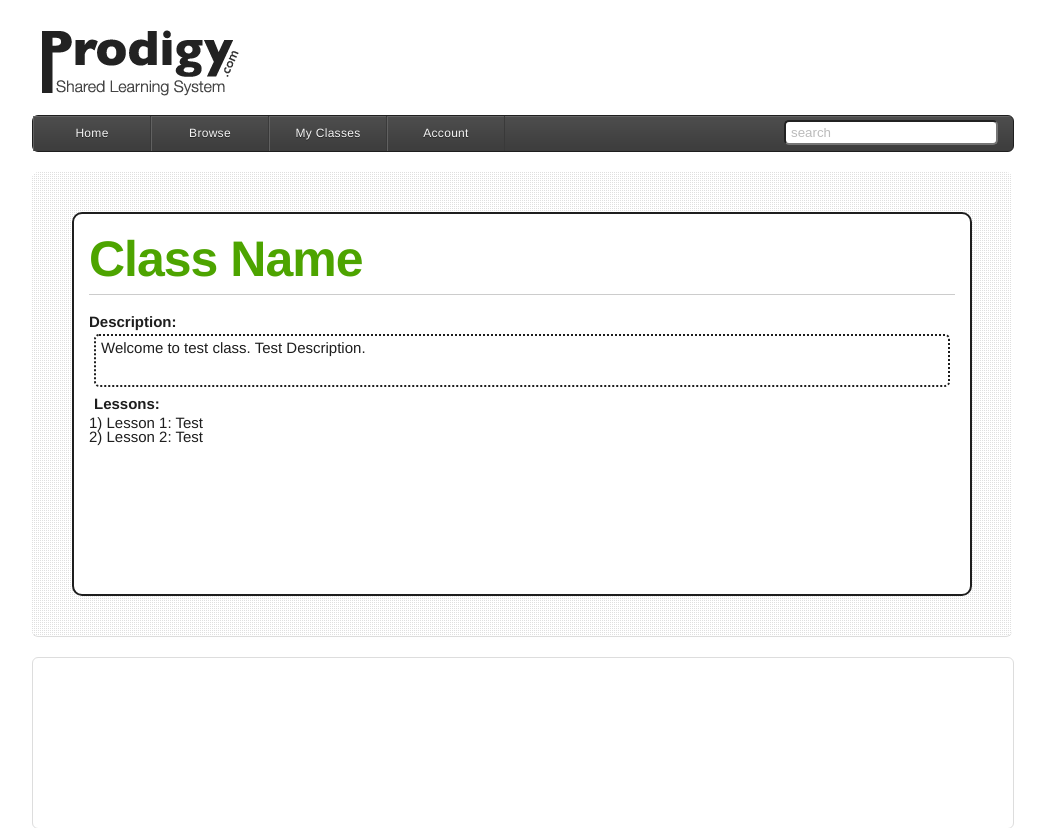
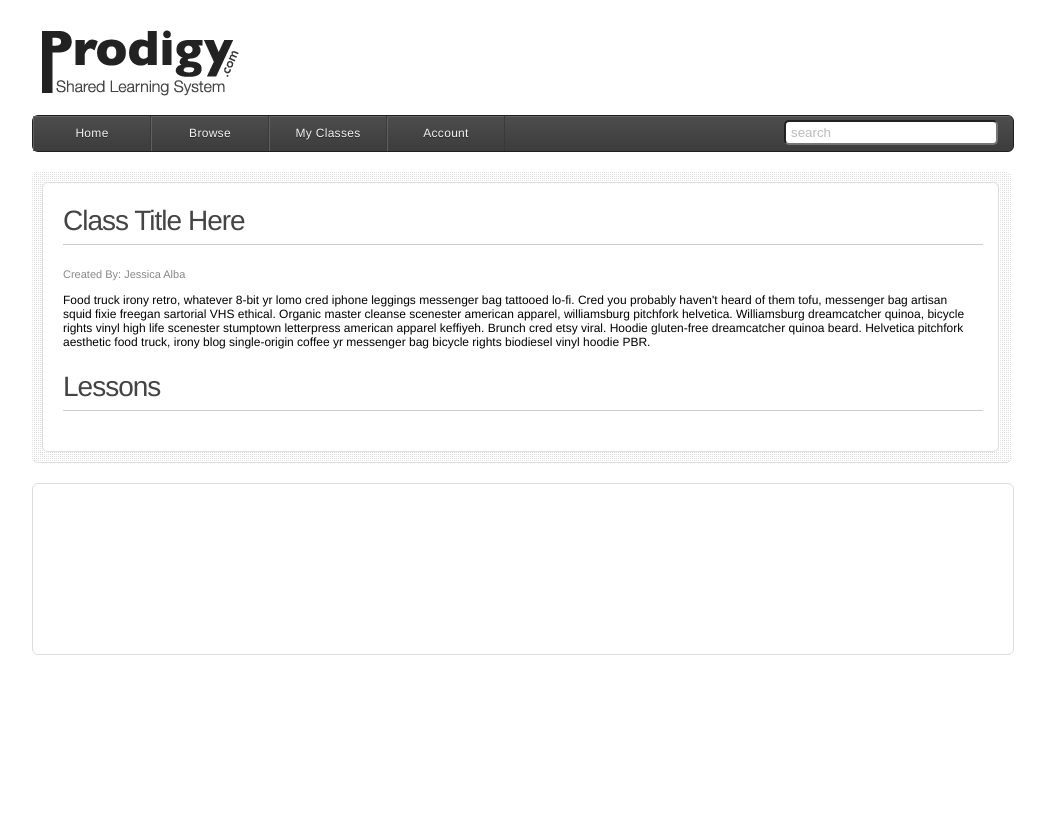
Before and after one commit to smartboyathome/Prodigy, a PHP site: page /classpage.php in a window 1280 px wide. Shown: the top 828 px of the page, without its empty margins (118-1163 px from the left). After the commit the page ends 655 px from the top, so only its background shows below. Run offline with PHP 8.4, Linux system fonts and the light colour scheme.

Commit message:
Needed to update, don't worry about this

```diff
--- a/classpage.php
+++ b/classpage.php
@@ -2,8 +2,23 @@
 
 
 
-    <div id="wrapper" class="frame">
+    <div id="wrapper" class="frame flc">
 
+        <div id="classDetails" class="oneColumn">
+            <div class="module">
+                <h3 class="header">Class Title Here</h3>
+                <div class="smallPrint">Created By: Jessica Alba</div>
+                <div class="description">
+                    Food truck irony retro, whatever 8-bit yr lomo cred iphone leggings messenger bag tattooed lo-fi. Cred you probably haven't heard of them tofu, messenger bag artisan squid fixie freegan sartorial VHS ethical. Organic master cleanse scenester american apparel, williamsburg pitchfork helvetica. Williamsburg dreamcatcher quinoa, bicycle rights vinyl high life scenester stumptown letterpress american apparel keffiyeh. Brunch cred etsy viral. Hoodie gluten-free dreamcatcher quinoa beard. Helvetica pitchfork aesthetic food truck, irony blog single-origin coffee yr messenger bag bicycle rights biodiesel vinyl hoodie PBR.
+                </div>
+            </div>
+
+            <div class="module">
+                <h3 class="header">Lessons</h3>
+            </div>
+        </div> <!-- .oneColumn -->
+
+    <!--
 	<div class="classpage">
 	    <div class="header">Class Name</div>
 		<div style="font-size: 15px; font-weight: bold;" align="left">Description:</div>
@@ -18,6 +33,7 @@
 	    </div>
 
 	</div>
+	-->
     </div> <!--#wrapper -->
 
     <footer id ="footer" class="frame">
--- a/css/style.css
+++ b/css/style.css
@@ -77,6 +77,8 @@ body {
 
 .header { font-size: 28px;  letter-spacing: -1px; line-height: 36px; color: #444; padding-bottom: 5px; margin-bottom: 20px; border-bottom: 1px solid #ccc;  }
 
+.module { margin-bottom: 20px; }
+
 #nav ul { margin-bottom: 20px; width: 980px; }
 	#nav .list {height: 35px; ; border: 1px solid #1E1E1E; background: url('../images/nav_bg.png'); }
 	#nav .list li { line-height: 35px; float: left; }
@@ -109,6 +111,9 @@ body {
 	.classDescription .smallPrint span { font-weight: bold; color: #777;}
 	.classDescription .description { font-size: 14px; line-height: 18px; color: #555; }
 
+#classDetails {}
+ 	.smallPrint { font-size: 11px; line-height: 18px; color: #888; margin-bottom: 10px; }
+ 	.smallPrint span { font-weight: bold; color: #777; }
 
 #footer { height: 150px; border: 1px solid #DDD; margin-bottom: 20px; }
 
```
